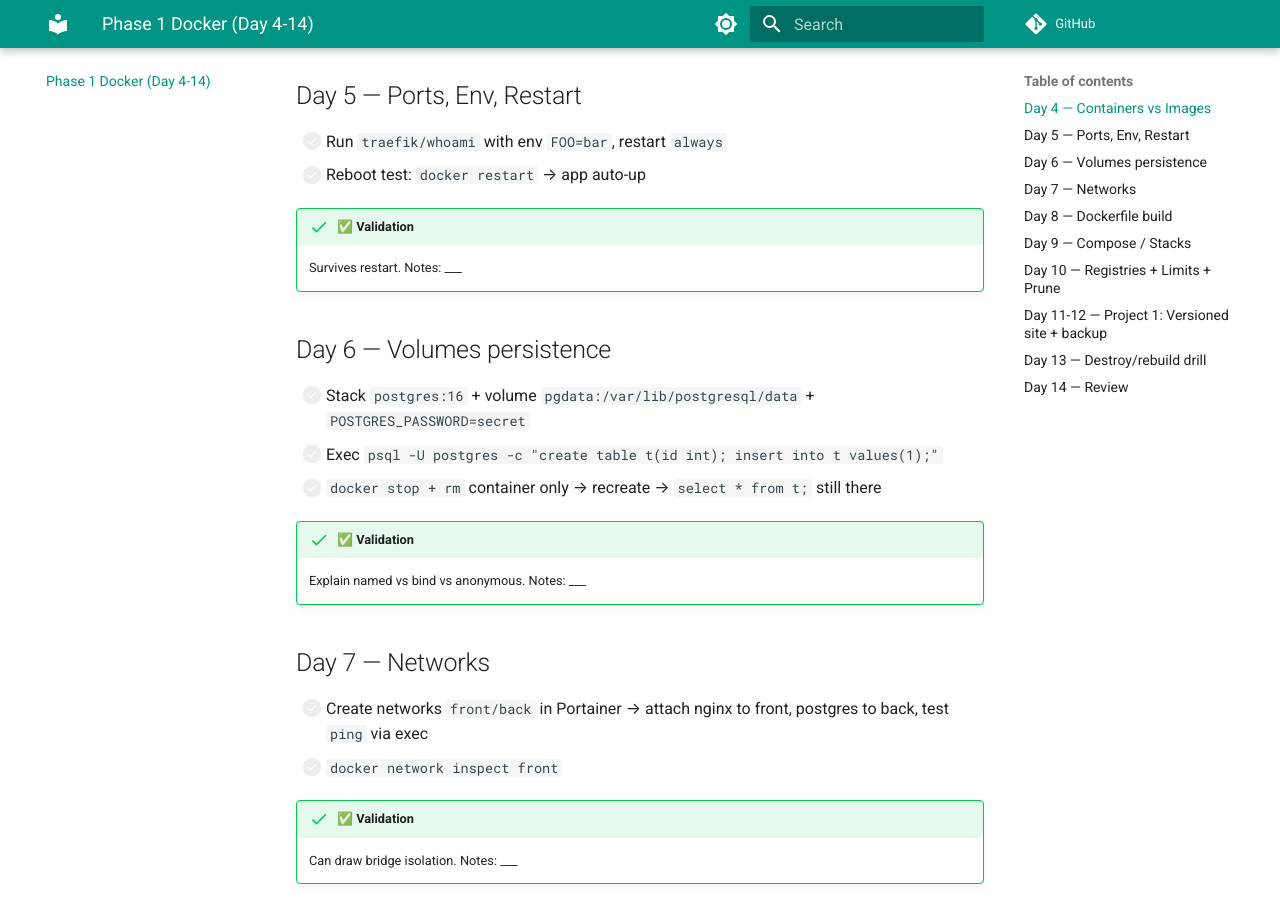
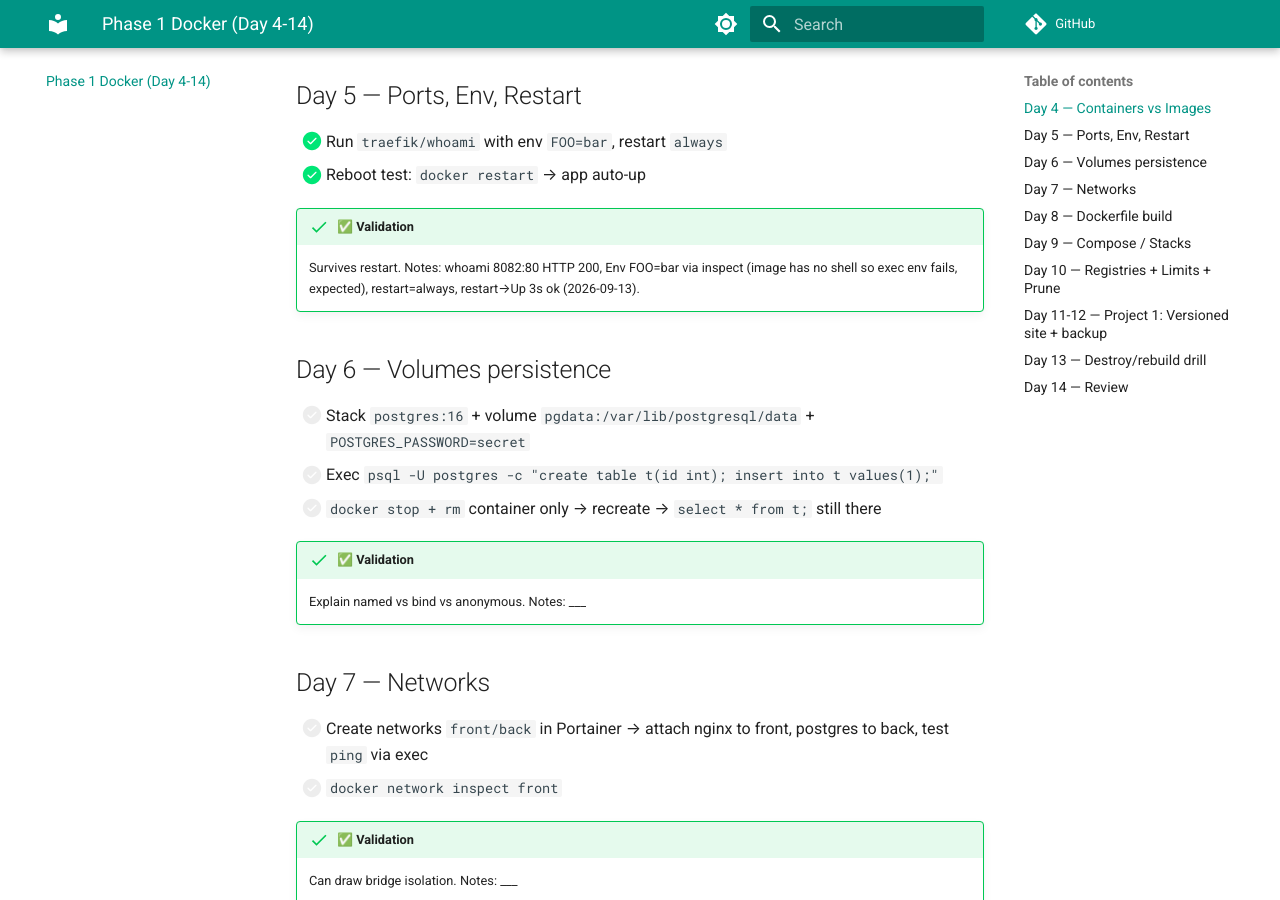
Before and after one commit to krazylearner/devops-stacks, an MkDocs documentation site: the page built from docs/phase-1-docker.md, in a window 1280 px wide and 900 px high, scrolled down 450 px. Built offline with MkDocs 1.6.1 and Material for MkDocs 9.7.7, drawn with Linux system fonts in a browser that asks for light colours; comment, search, counter and statistics services are not loaded.

Commit message:
feat(phase1): add whoami env+restart stack Day 5

```diff
--- a/docs/phase-1-docker.md
+++ b/docs/phase-1-docker.md
@@ -10,11 +10,11 @@
 
 ## Day 5 — Ports, Env, Restart
 
-- [ ] Run `traefik/whoami` with env `FOO=bar`, restart `always`
-- [ ] Reboot test: `docker restart` → app auto-up
+- [x] Run `traefik/whoami` with env `FOO=bar`, restart `always`
+- [x] Reboot test: `docker restart` → app auto-up
 
 !!! success "✅ Validation"
-    Survives restart. Notes: ___
+    Survives restart. Notes: whoami 8082:80 HTTP 200, Env FOO=bar via inspect (image has no shell so exec env fails, expected), restart=always, restart→Up 3s ok (2026-09-13).
 
 ## Day 6 — Volumes persistence
 
```
Also changed, not shown: 1 other file.
